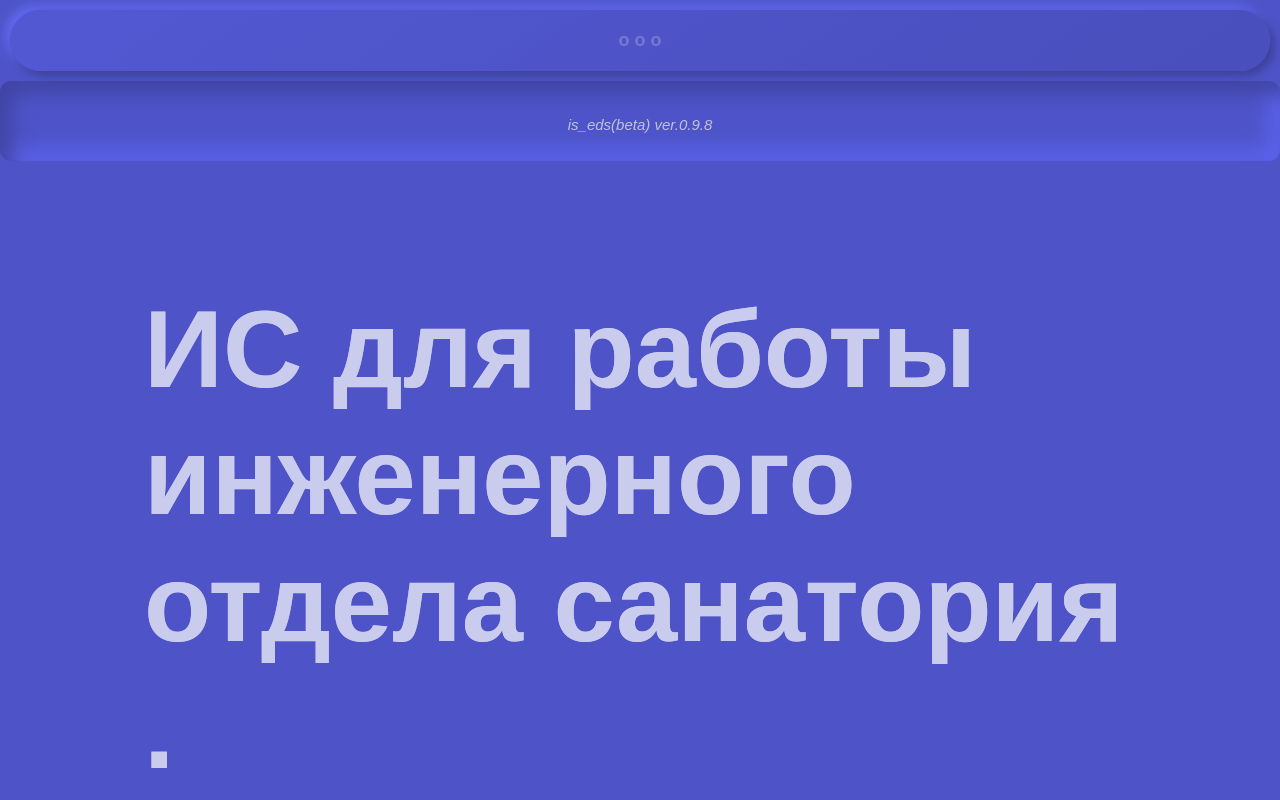
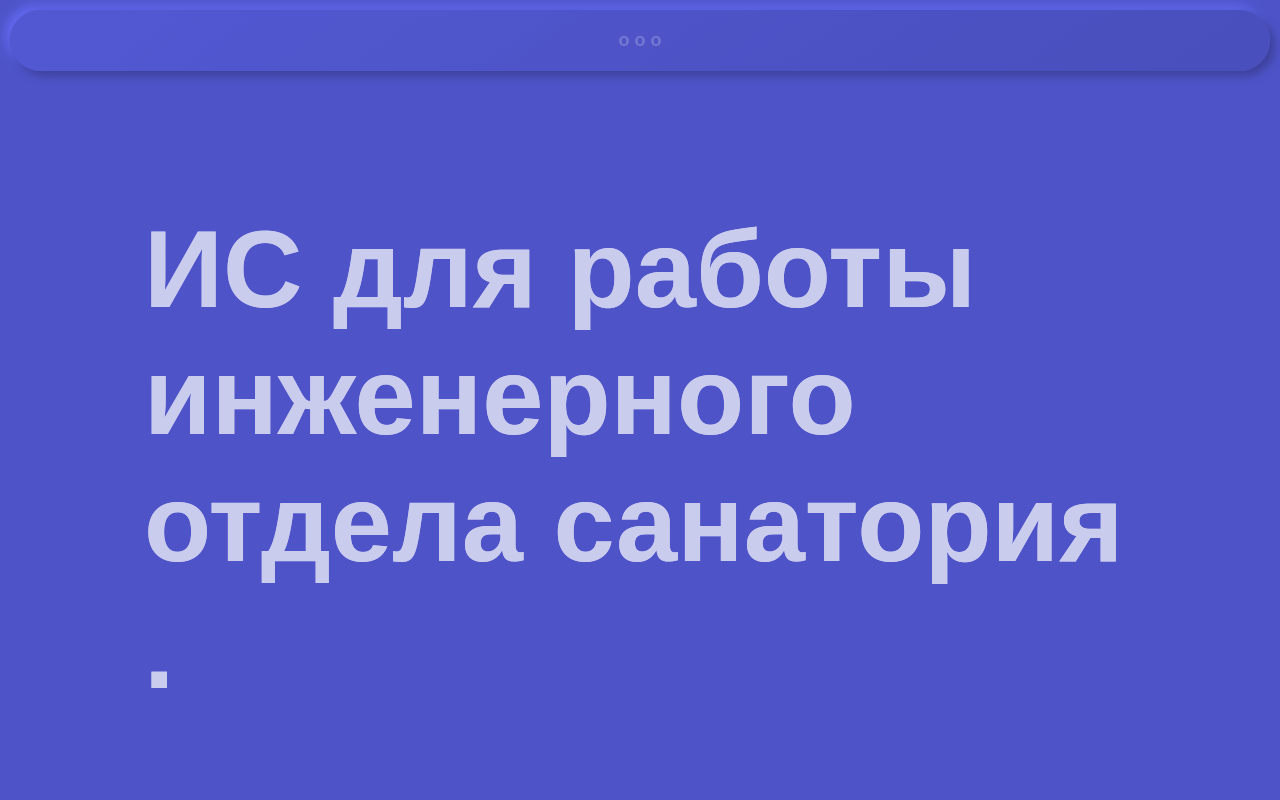
Before and after one commit to R3VV1L/ISeds, a React (Create React App) app: page / in a window 1280 px wide. Shown: the top 800 px of the page. Built offline with nearby package versions, Linux system fonts and the light colour scheme.

Commit message:
hotFix footer

```diff
--- a/src/components/layout.jsx
+++ b/src/components/layout.jsx
@@ -42,9 +42,6 @@ const Layout = ({ stage }) => {
 
             </header>
             <Outlet />   {/*сюда вставляются отрисовки страниц из app*/}
-            <footer>
-                <div className='textFooter'>is_eds(beta) ver.0.9.8 </div>
-            </footer>
         </>
     )
 }
```
